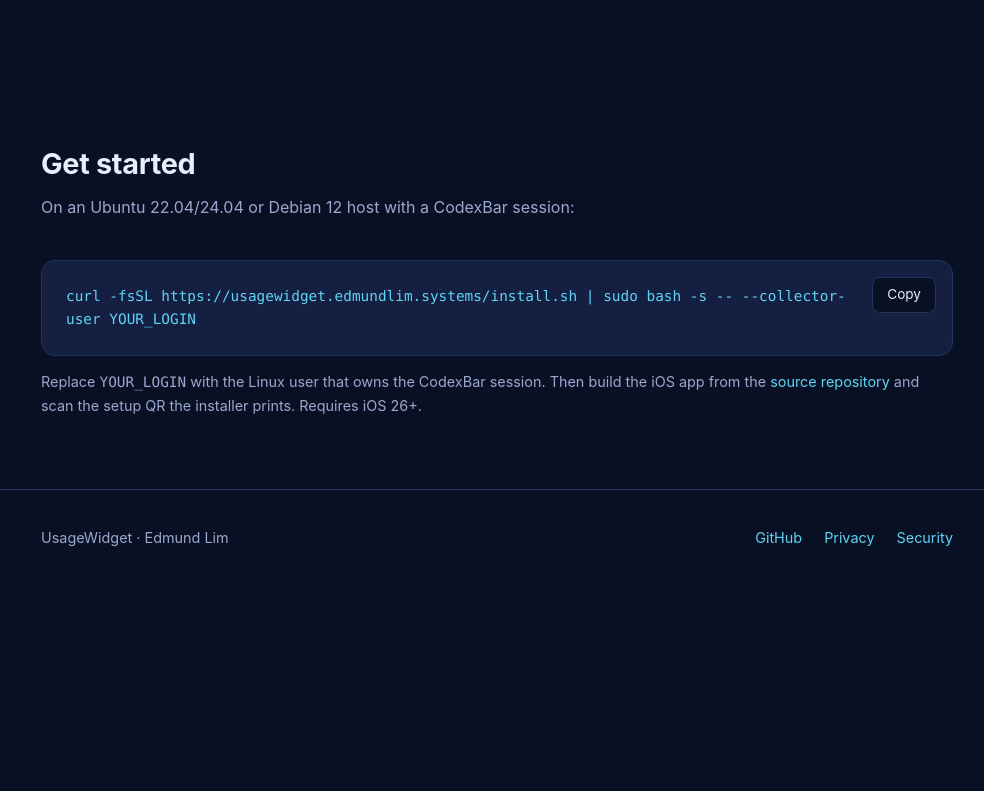
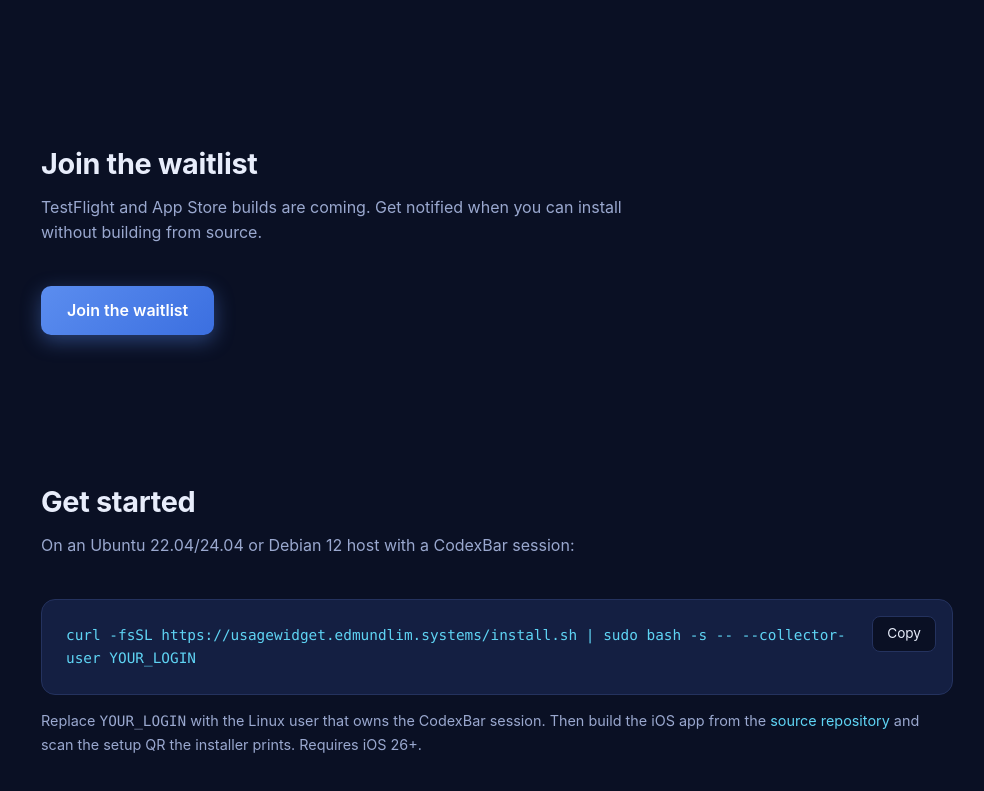
Before and after one commit to EdmundLimBoEn/UsageWidget, a website: page site/index.html in a window 1280 px wide. Shown: the part 2268-3059 px from the top of the page, without its empty margins (143-1127 px from the left). Before the commit the page ends 2853 px from the top, so only its background shows below. Drawn offline with Linux system fonts and the light colour scheme.

Commit message:
Add waitlist section to landing page

```diff
--- a/site/index.html
+++ b/site/index.html
@@ -212,6 +212,14 @@ footer nav{display:flex;gap:22px}
   </div>
 </section>
 
+<section id="waitlist">
+  <div class="wrap">
+    <h2>Join the waitlist</h2>
+    <p class="sub">TestFlight and App Store builds are coming. Get notified when you can install without building from source.</p>
+    <a class="btn btn-primary" href="https://forms.gle/SMwnRmGNzx1uGpvE7">Join the waitlist</a>
+  </div>
+</section>
+
 <section id="install">
   <div class="wrap">
     <h2>Get started</h2>
```
